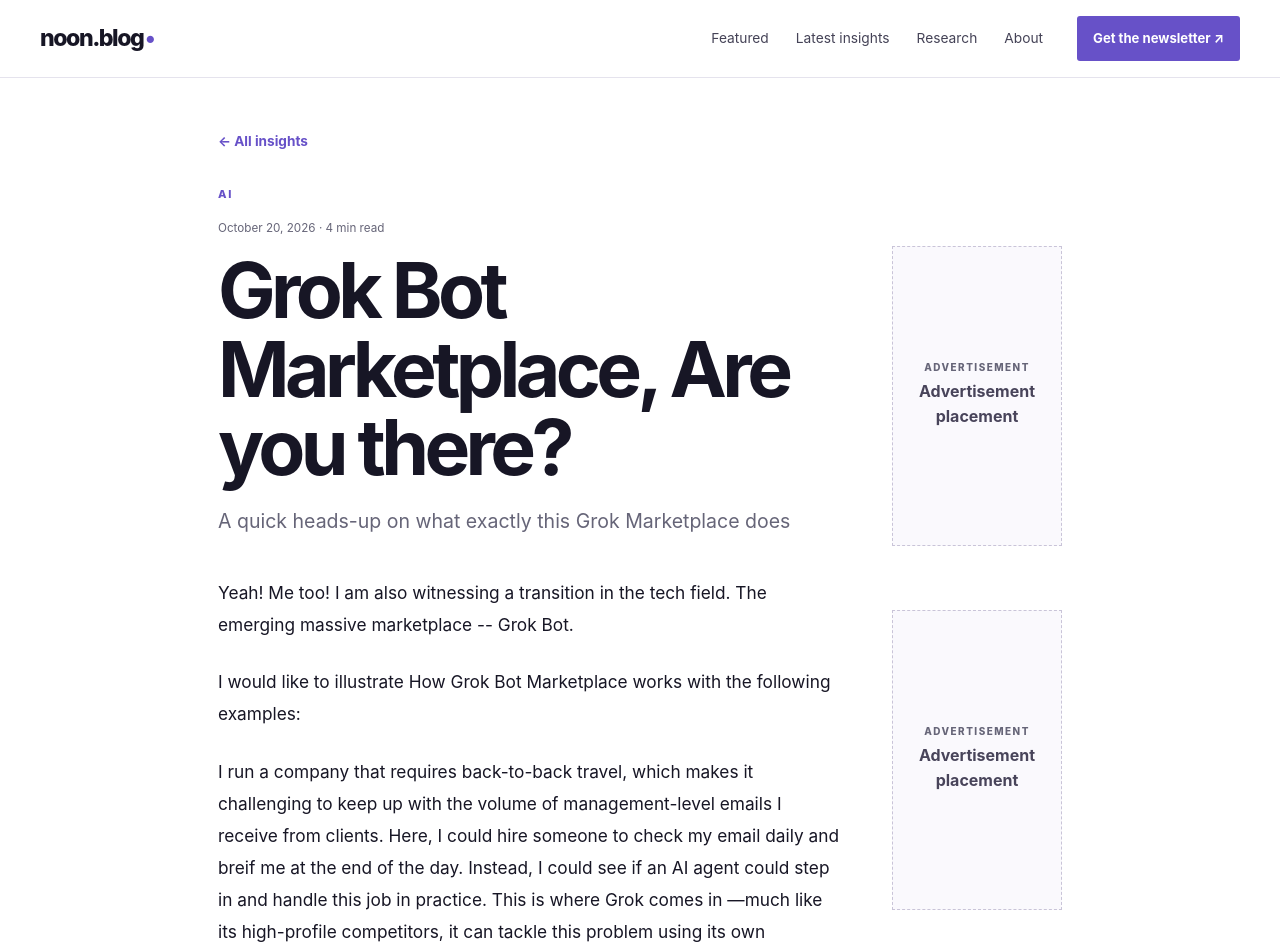
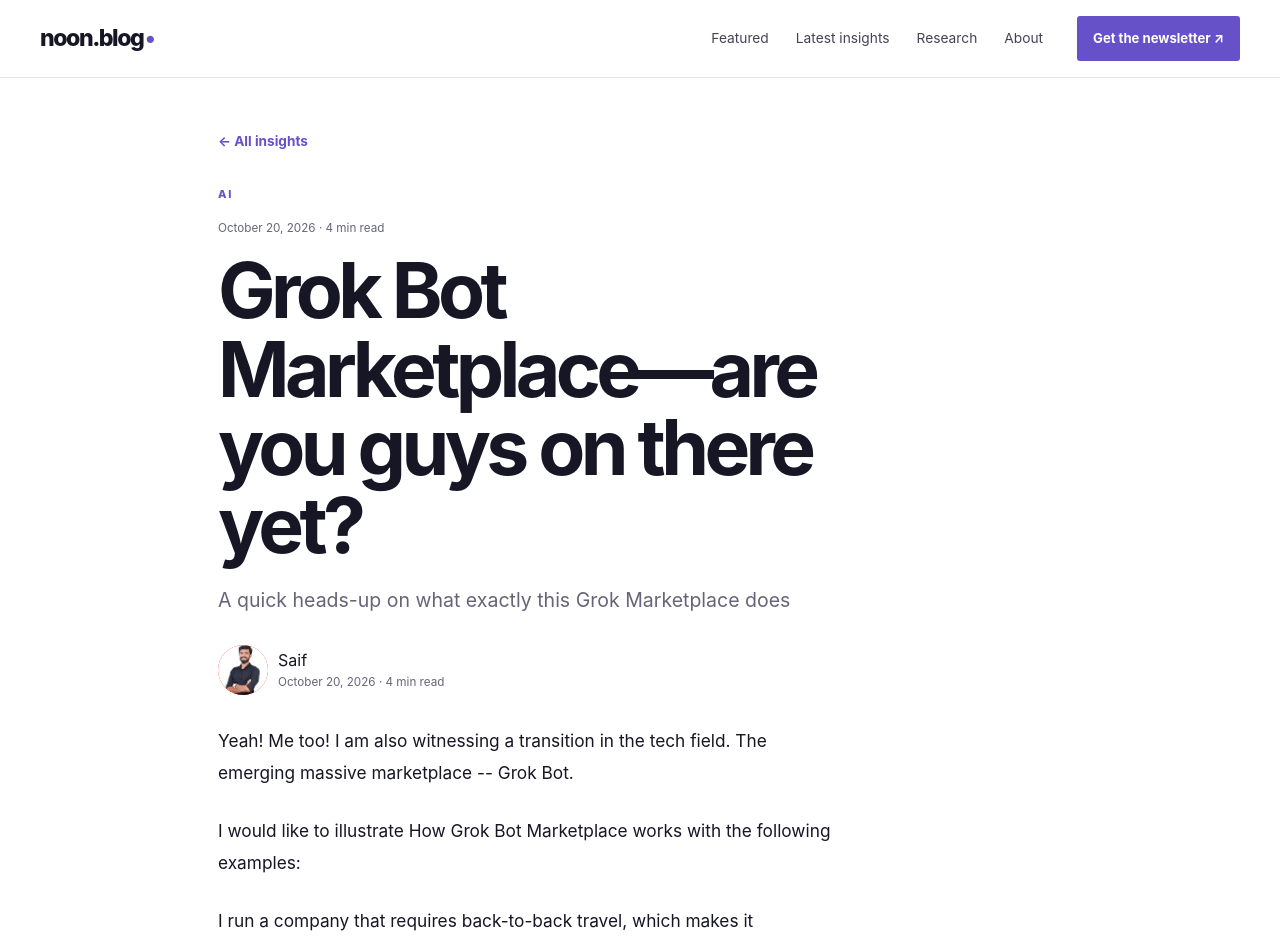
Before and after one commit to saifkeralite/noon-blogs, a website: page site/article/grok-bot-marketplace-are-you-guys-on-there-yet/index.html in a window 1280 px wide. Shown: the top 942 px of the page. Drawn offline with Linux system fonts and the light colour scheme.

Commit message:
written by

```diff
--- a/site/article/article.css
+++ b/site/article/article.css
@@ -35,7 +35,7 @@
     font-size: 1.22rem;
     line-height: 1.5;
     color: var(--muted);
-    margin: 0 0 40px
+    margin: 0 0 20px
 }
 
 .article-body {
@@ -81,6 +81,34 @@
   max-width: 100%;
 }
 
+.user-io {
+    display: flex;
+    align-items: center;
+    padding: 10px 0;
+    margin-bottom: 20px;
+}
+
+.user-profile-icon {
+    width: 50px;
+    height: 50px;
+    background: #ff0000;
+    border-radius: 100px;
+    overflow: hidden;
+    display: flex;
+    align-items: center;
+    justify-content: center;
+}
+.user-profile-icon img{max-width: 100%;}
+.user-profile-title-wrap{
+    margin-left: 10px;display: flex;align-items: center;flex-wrap: wrap;}
+.user-profile-title {
+    width: 100%;
+}
+
+
+.user-profile-title-wrap .meta {
+  margin: 0 0
+}
 @media(max-width:700px) {
     .article-content {
         max-width: 100%;
--- a/site/article/grok-bot-marketplace-are-you-there/index.html
+++ b/site/article/grok-bot-marketplace-are-you-guys-on-there-yet/index.html
@@ -7,12 +7,12 @@
     <meta name="description" content="A quick heads-up on what exactly this Grok Marketplace does">
     <meta name="referrer" content="strict-origin-when-cross-origin">
     <meta name="robots" content="index,follow">
-    <title>Grok Bot Marketplace, Are you there?</title>
-    <link rel="canonical" href="https://noon.blog/article/grok-bot-marketplace-are-you-there/">
+    <title>Grok Bot Marketplace—are you guys on there yet?</title>
+    <link rel="canonical" href="https://noon.blog/article/grok-bot-marketplace-are-you-guys-on-there-yet/">
     <meta property="og:type" content="article">
-    <meta property="og:title" content="Grok Bot Marketplace, Are you there?">
+    <meta property="og:title" content="Grok Bot Marketplace—are you guys on there yet?">
     <meta property="og:description" content="A quick heads-up on what exactly this Grok Marketplace does">
-    <meta property="og:url" content="https://noon.blog/article/grok-bot-marketplace-are-you-there/">
+    <meta property="og:url" content="https://noon.blog/article/grok-bot-marketplace-are-you-guys-on-there-yet/">
     <link rel="stylesheet" href="../../styles.css">
     <link rel="stylesheet" href="../article.css">
     <!-- Main Favicon for most browsers (PNG format) -->
@@ -24,7 +24,7 @@
 
     <!-- Optional but recommended: For older versions of Internet Explorer -->
     <link rel="shortcut icon" href="../../fav/favicon.ico">
-    <script type="application/ld+json">{"@context":"https://schema.org","@type":"BlogPosting","headline":"Grok Bot Marketplace, Are you there?","description":"A quick heads-up on what exactly this Grok Marketplace does","datePublished":"2026-10-20T00:00:00.000Z","mainEntityOfPage":{"@type":"WebPage","@id":"https://noon.blog/article/grok-bot-marketplace-are-you-there/"},"author":{"@type":"Organization","name":"noon.blog","url":"https://noon.blog/"},"publisher":{"@type":"Organization","name":"noon.blog","url":"https://noon.blog/"}}</script>
+    <script type="application/ld+json">{"@context":"https://schema.org","@type":"BlogPosting","headline":"Grok Bot Marketplace—are you guys on there yet?","description":"A quick heads-up on what exactly this Grok Marketplace does","datePublished":"2026-10-20T00:00:00.000Z","mainEntityOfPage":{"@type":"WebPage","@id":"https://noon.blog/article/grok-bot-marketplace-are-you-guys-on-there-yet/"},"author":{"@type":"Organization","name":"noon.blog","url":"https://noon.blog/"},"publisher":{"@type":"Organization","name":"noon.blog","url":"https://noon.blog/"}}</script>
 </head>
 
 <body>
@@ -51,8 +51,20 @@
                     <time datetime="2026-10-20">October 20, 2026</time>
                     · 4 min read
                 </p>
-                <h1 class="article-title">Grok Bot Marketplace, Are you there?</h1>
+                <h1 class="article-title">Grok Bot Marketplace—are you guys on there yet?</h1>
                 <p class="article-deck">A quick heads-up on what exactly this Grok Marketplace does</p>
+                <div class="user-io">
+                    <div class="user-profile-icon"><img src="../../images/user/anabel.JPG"></div>
+                    <div class="user-profile-title-wrap">
+                        <div class="user-profile-title">Saif</div>
+                        <div class="">
+                            <p class="meta">
+                                <time datetime="2026-10-20">October 20, 2026</time>
+                                · 4 min read
+                            </p>
+                        </div>
+                    </div>
+                </div>
                 <div class="article-body">
                     <p>Yeah! Me too!  I am also witnessing a transition in the tech field. The emerging massive marketplace -- Grok Bot. </p>
 <p>I would like to illustrate How Grok Bot Marketplace works with the following examples:</p>
--- a/site/styles.css
+++ b/site/styles.css
@@ -534,7 +534,8 @@ h1 span {
   justify-content: center;
   text-align: center;
   padding: 20px;
-  color: var(--muted)
+  color: var(--muted);
+  display: none;
 }
 
 .ad-slot>span {
```
Also changed, not shown: article/template/article.html (+12 -0 lines), site/article/how-to-review-ai-generated-react-code-before-merging/index.html (+12 -0 lines), site/images/user/anabel.JPG (added).
